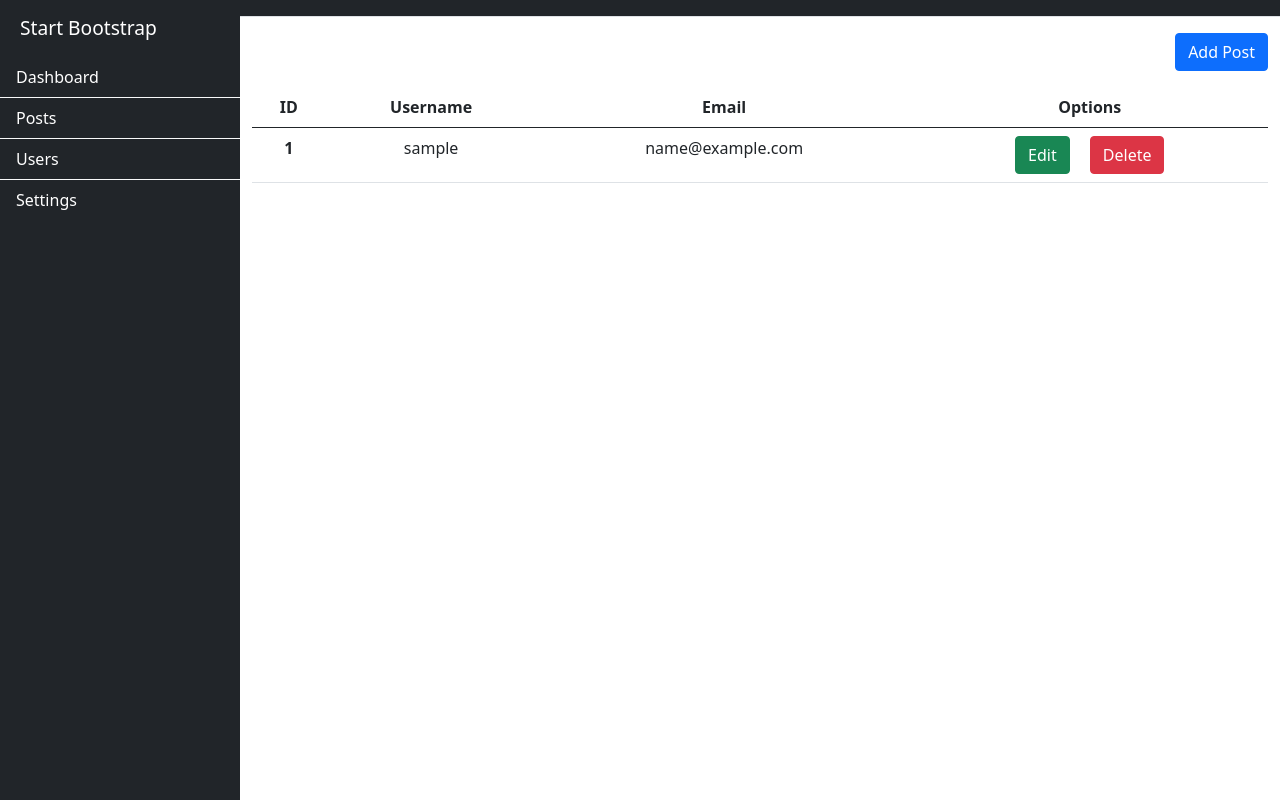
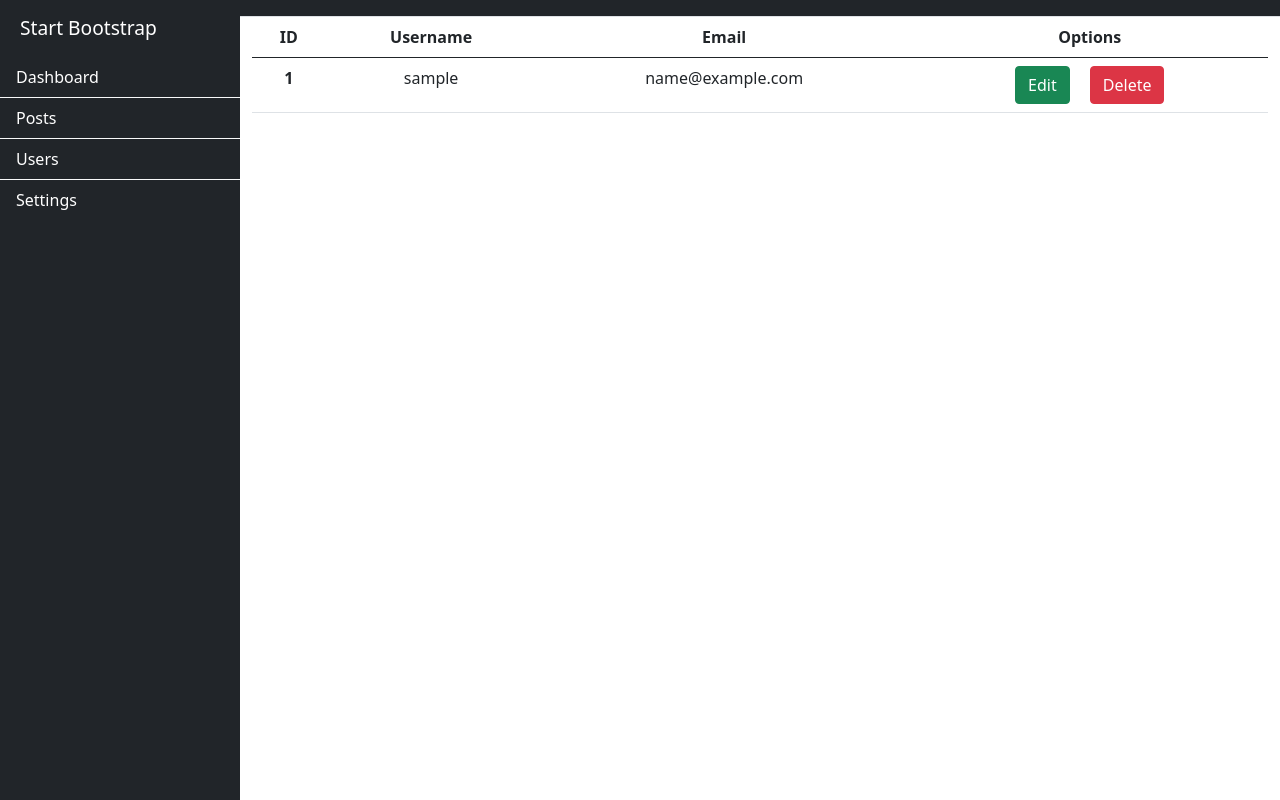
Before and after one commit to mohammadraufzahed/php-blog, a PHP site: page /admin/users.php in a window 1280 px wide. Run offline with PHP 8.4, Linux system fonts and the light colour scheme; tables that the repository leaves empty hold one stand-in row (values such as "Sample post").

Commit message:
Fix the users ui

```diff
--- a/admin/users.php
+++ b/admin/users.php
@@ -35,9 +35,6 @@ include __DIR__ . "/include/users/getUsers.php";
             </nav>
 
             <div class="container-fluid text-center">
-                <div class="d-flex w-100 justify-content-end">
-                    <a href="#"><button class="btn btn-primary mt-3 mb-3">Add Post</button></a>
-                </div>
                 <table class="table">
                     <thead>
                         <th class="col">ID</th>
```
